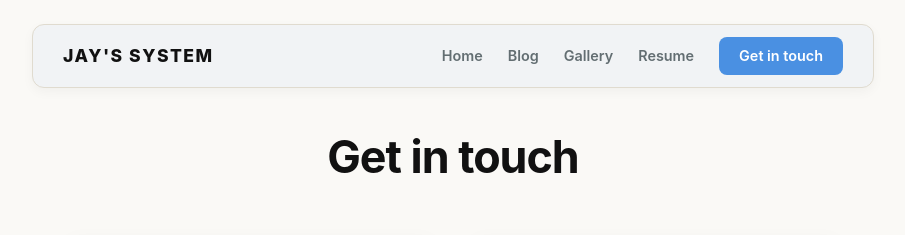
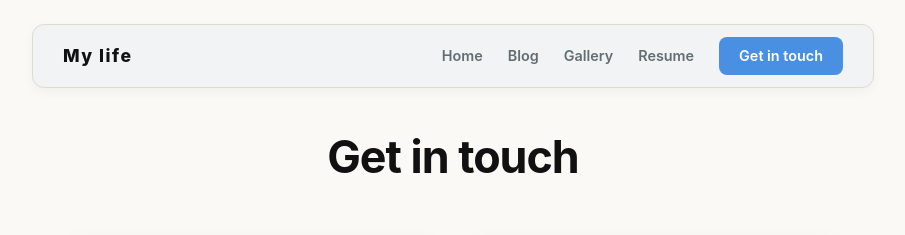
Before and after one commit to jayzzzzmp-commits/jayzzzzmp-commits.github.io, a Jekyll site: the page built from contact.html, in a window 1280 px wide. Shown: the top 235 px of the page, without its empty margins (187-1092 px from the left). Built offline with Jekyll 4.4.1, drawn with Linux system fonts in a browser that asks for light colours.

Commit message:
Update default.html

```diff
--- a/_layouts/default.html
+++ b/_layouts/default.html
@@ -97,7 +97,7 @@
 <body>
 
     <nav class="navbar">
-        <a href="index.html" class="nav-brand">JAY'S SYSTEM</a>
+        <a href="index.html" class="nav-brand">My life</a>
         <div class="nav-links">
             <a href="index.html">Home</a>
             <a href="blog.html">Blog</a>
```
